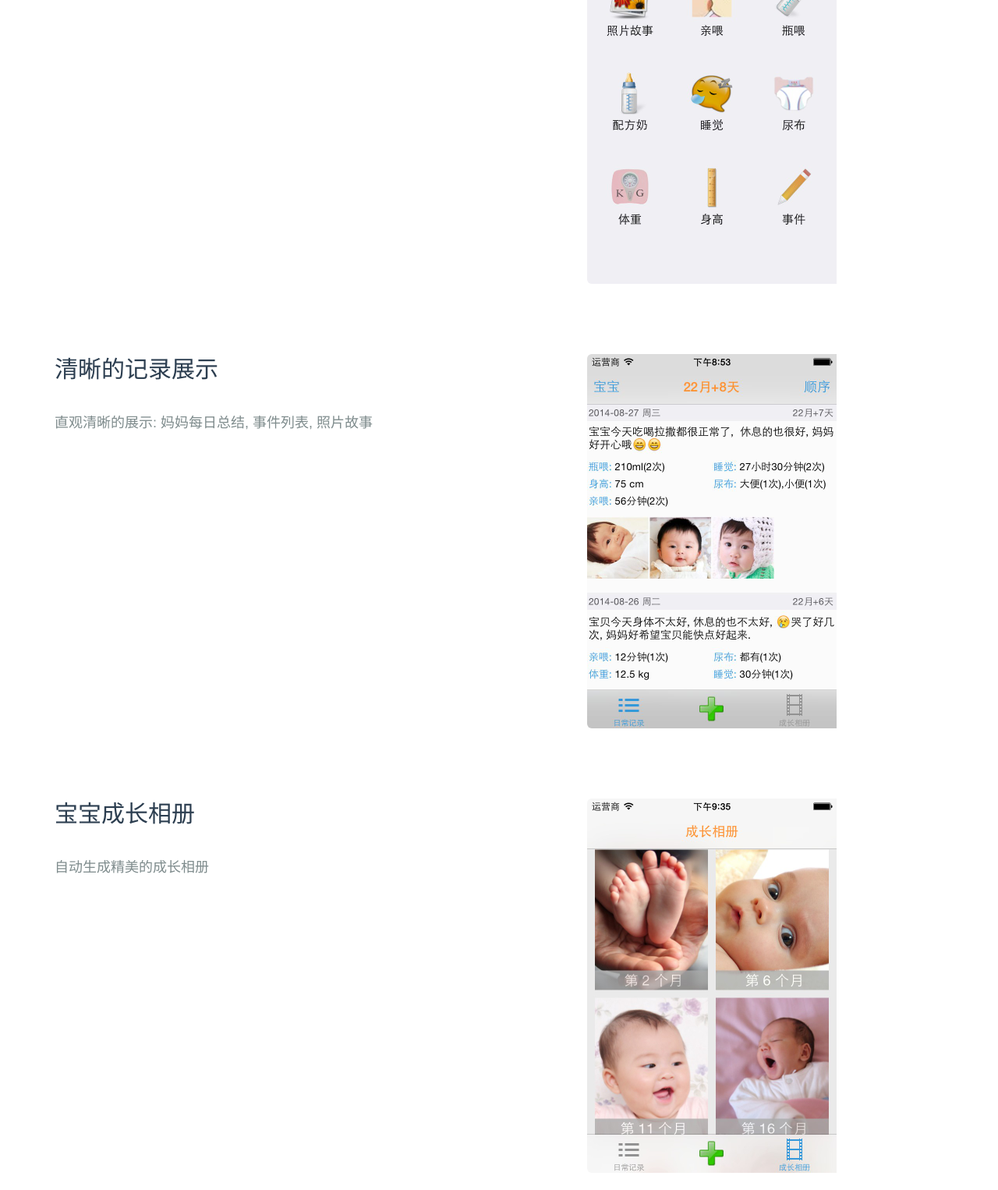
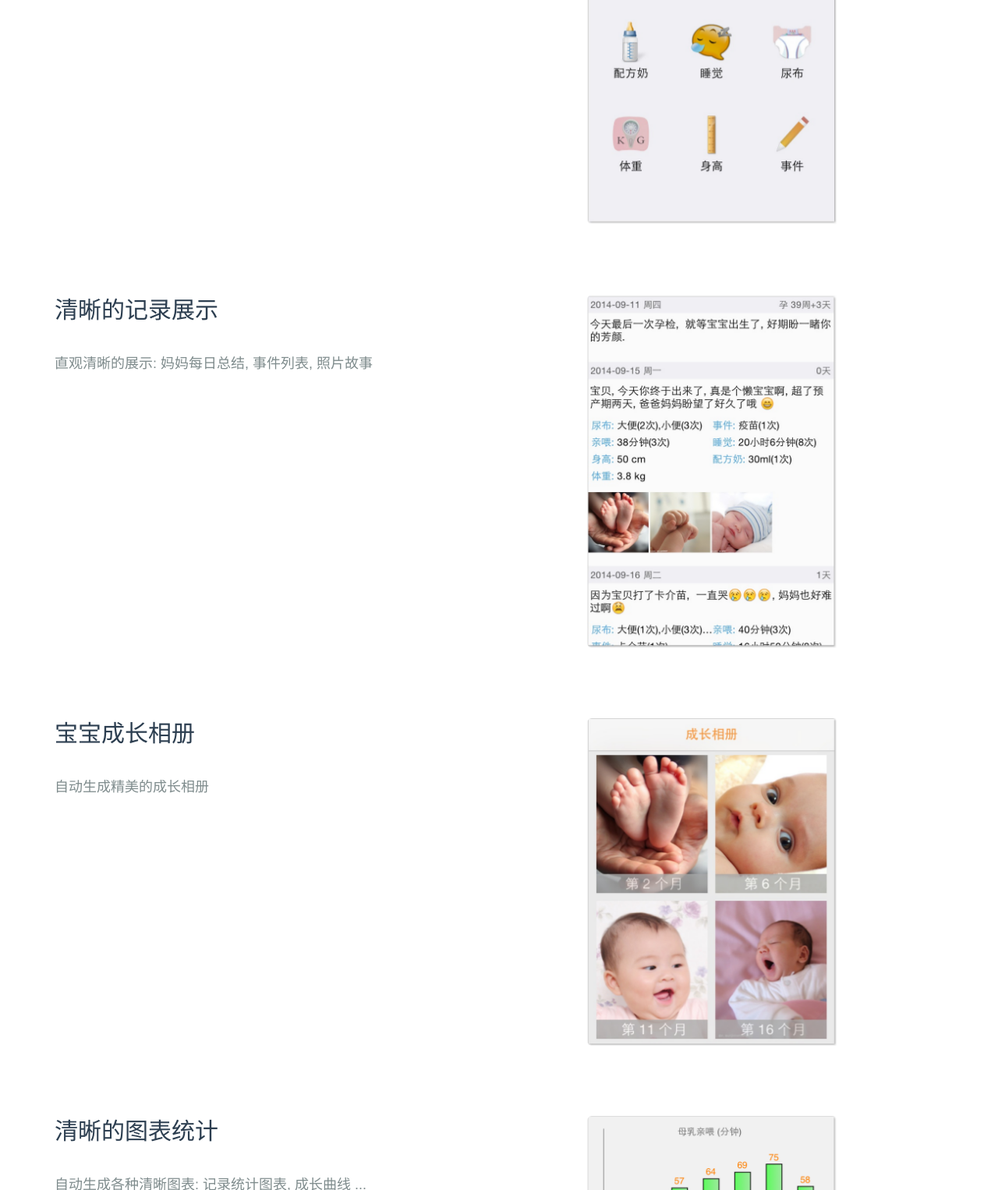
Before and after one commit to moodcal/moodcal.github.io, a plain HTML site: page index.html in a window 1280 px wide. Shown: the part 637-2163 px from the top of the page at 78% size. Drawn offline with Linux system fonts and the light colour scheme.

Commit message:
add new images

```diff
--- a/index.html
+++ b/index.html
@@ -71,7 +71,7 @@
                         </div>
                         <div class="col-sm-4 col-sm-offset-1">
                             <div class="player">
-                                <img src="./img/event_panel@2x.jpg" width="320" height="480" alt="">
+                                <img src="./img/intro1@2x.jpg" width="320" height="480" alt="">
                                 <!-- <div class="btn btn-primary btn-play fui-play"></div> -->
                             </div>
                         </div>
@@ -91,7 +91,7 @@
                         </div>
                         <div class="col-sm-4 col-sm-offset-1">
                             <div class="player">
-                                <img src="./img/record_list@2x.jpg" width="320" height="480" alt="">
+                                <img src="./img/intro2@2x.jpg" width="320" height="480" alt="">
                                 <!-- <div class="btn btn-primary btn-play fui-play"></div> -->
                             </div>
                         </div>
@@ -111,7 +111,7 @@
                         </div>
                         <div class="col-sm-4 col-sm-offset-1">
                             <div class="player">
-                                <img src="./img/diary_book@2x.jpg" width="320" height="480" alt="">
+                                <img src="./img/intro3@2x.jpg" width="320" height="480" alt="">
                                 <!-- <div class="btn btn-primary btn-play fui-play"></div> -->
                             </div>
                         </div>
@@ -131,7 +131,7 @@
                         </div>
                         <div class="col-sm-4 col-sm-offset-1">
                             <div class="player">
-                                <img src="./img/chart_food@2x.png" width="320" height="480" alt="">
+                                <img src="./img/intro4@2x.png" width="320" height="480" alt="">
                             </div>
                         </div>
                     </div>
```
Also changed, not shown: img/intro1@2x.jpg (added), img/intro1@2x.png (added), img/intro2@2x.jpg (added), img/intro2@2x.png (added), img/intro3@2x.jpg (added), img/intro3@2x.png (added), img/intro4@2x.jpg (added), img/intro4@2x.png (added).
